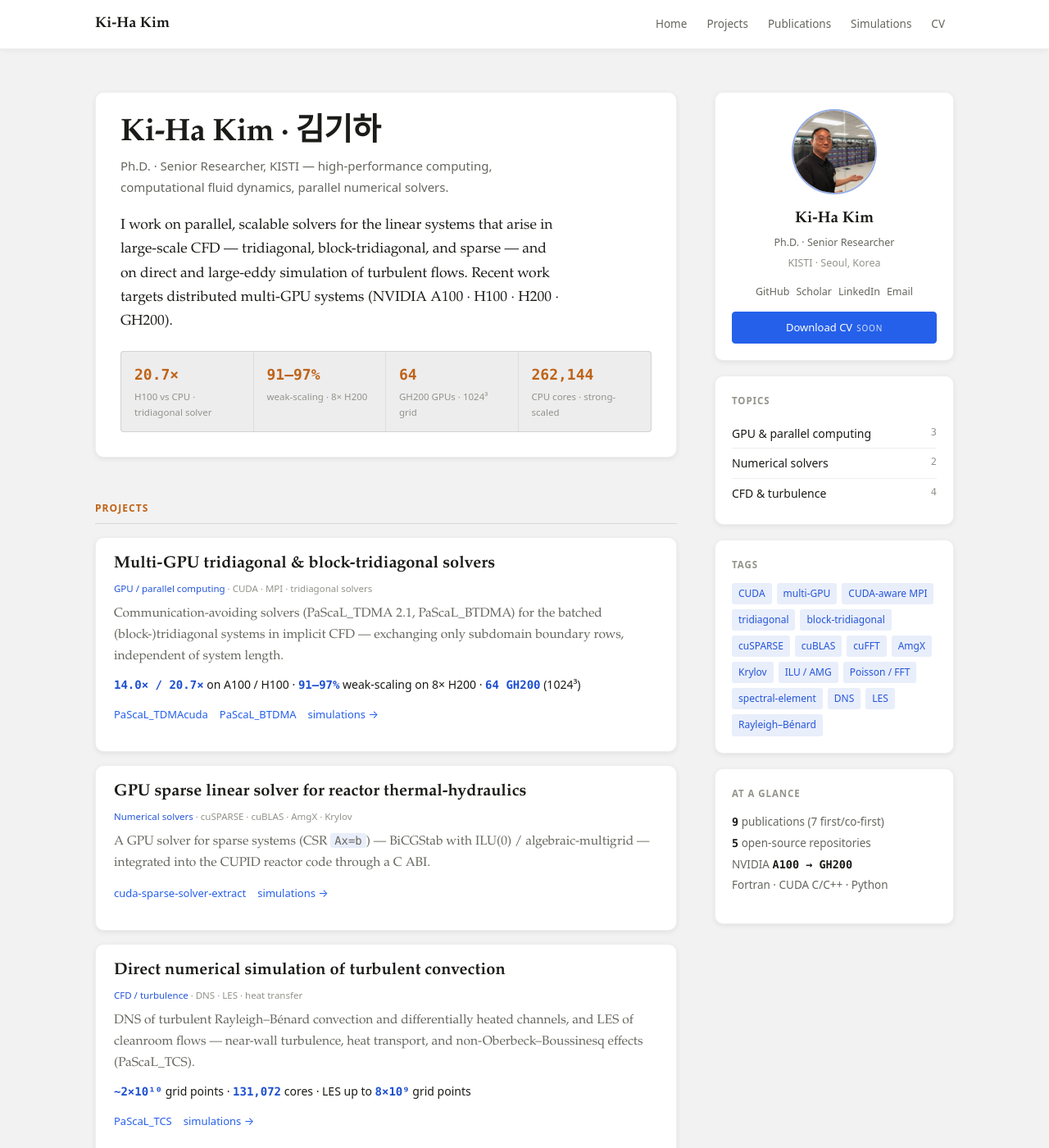
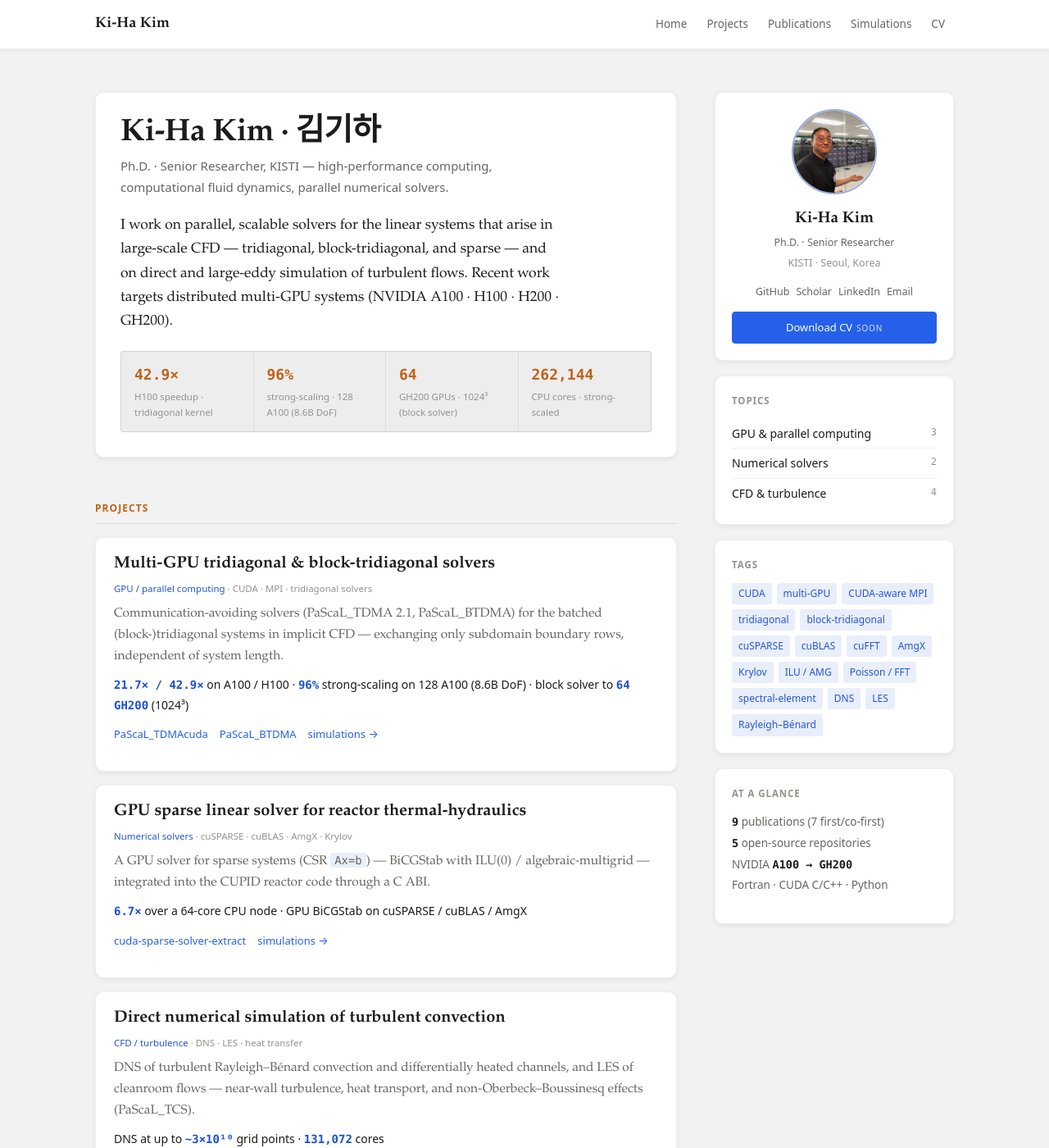
Before and after one commit to k-kiha/k-kiha.github.io, a Jekyll site: the page built from index.html, in a window 1280 px wide and 1400 px high. Shown: the whole window at 82% size. Built offline with Jekyll 4.4.1, drawn with Linux system fonts in a browser that asks for light colours.

Commit message:
Update homepage metrics/results from numbers/ (optimized figures)
- Headline metrics: 42.9× (H100), 96% strong-scaling on 128 A100 (8.6B DoF)
- Tridiagonal/block project: 21.7×/42.9×, 128-A100 LES scaling, 64 GH200
- Sparse solver: add measured 6.7× over 64-core CPU
- DNS project: grid up to ~3e10

Co-Authored-By: Claude Opus 4.8 <noreply@anthropic.com>

```diff
--- a/_data/kh.yml
+++ b/_data/kh.yml
@@ -27,9 +27,9 @@ links:
   linkedin: "https://www.linkedin.com/in/kiha-kim-80622bb2"
 
 metrics:
-  - { v: "20.7×", k: "H100 vs CPU · tridiagonal solver" }
-  - { v: "91–97%", k: "weak-scaling · 8× H200" }
-  - { v: "64", k: "GH200 GPUs · 1024³ grid" }
+  - { v: "42.9×", k: "H100 speedup · tridiagonal kernel" }
+  - { v: "96%", k: "strong-scaling · 128 A100 (8.6B DoF)" }
+  - { v: "64", k: "GH200 GPUs · 1024³ (block solver)" }
   - { v: "262,144", k: "CPU cores · strong-scaled" }
 
 topics:
@@ -50,7 +50,7 @@ projects:
     url: "https://github.com/k-kiha/PaScaL_BTDMA"
     cats: "GPU / parallel computing · CUDA · MPI · tridiagonal solvers"
     desc: "Communication-avoiding solvers (PaScaL_TDMA 2.1, PaScaL_BTDMA) for the batched (block-)tridiagonal systems in implicit CFD — exchanging only subdomain boundary rows, independent of system length."
-    result: "<b>14.0× / 20.7×</b> on A100 / H100 · <b>91–97%</b> weak-scaling on 8× H200 · <b>64 GH200</b> (1024³)"
+    result: "<b>21.7× / 42.9×</b> on A100 / H100 · <b>96%</b> strong-scaling on 128 A100 (8.6B DoF) · block solver to <b>64 GH200</b> (1024³)"
     links:
       - { text: "PaScaL_TDMAcuda", url: "https://github.com/k-kiha/PaScaL_TDMAcuda" }
       - { text: "PaScaL_BTDMA", url: "https://github.com/k-kiha/PaScaL_BTDMA" }
@@ -59,7 +59,7 @@ projects:
     url: "https://github.com/k-kiha/cuda-sparse-solver-extract"
     cats: "Numerical solvers · cuSPARSE · cuBLAS · AmgX · Krylov"
     desc: "A GPU solver for sparse systems (CSR <code>Ax=b</code>) — BiCGStab with ILU(0) / algebraic-multigrid — integrated into the CUPID reactor code through a C ABI."
-    result: ""
+    result: "<b>6.7×</b> over a 64-core CPU node · GPU BiCGStab on cuSPARSE / cuBLAS / AmgX"
     links:
       - { text: "cuda-sparse-solver-extract", url: "https://github.com/k-kiha/cuda-sparse-solver-extract" }
       - { text: "simulations →", url: "/simulations/" }
@@ -67,7 +67,7 @@ projects:
     url: "https://github.com/MPMC-Lab/PaScaL_TCS"
     cats: "CFD / turbulence · DNS · LES · heat transfer"
     desc: "DNS of turbulent Rayleigh–Bénard convection and differentially heated channels, and LES of cleanroom flows — near-wall turbulence, heat transport, and non-Oberbeck–Boussinesq effects (PaScaL_TCS)."
-    result: "<b>~2×10¹⁰</b> grid points · <b>131,072</b> cores · LES up to <b>8×10⁹</b> grid points"
+    result: "DNS at up to <b>~3×10¹⁰</b> grid points · <b>131,072</b> cores"
     links:
       - { text: "PaScaL_TCS", url: "https://github.com/MPMC-Lab/PaScaL_TCS" }
       - { text: "simulations →", url: "/simulations/" }
```
